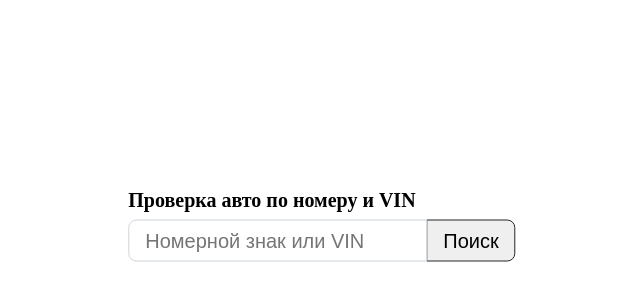
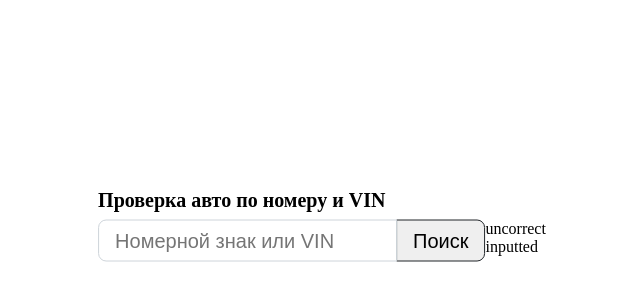
Before and after one commit to KostiantynPolishko2/baza-gai, a React (Create React App) app: page / in a window 1280 px wide. Shown: the part 288-588 px from the top of the page, without its empty margins (318-958 px from the left). Built offline with nearby package versions, Linux system fonts and the light colour scheme.

Commit message:
6 Make object for useState

```diff
--- a/src/components/FormSearch/FormSearch.tsx
+++ b/src/components/FormSearch/FormSearch.tsx
@@ -1,13 +1,13 @@
 import React, { FC, useState } from 'react';
 import './FormSearch.css';
 import * as form from './FormSearch.styled';
-import { getDigits} from './Functions';
+import { getDigits } from './Functions';
 
 interface FormSearchProps {}
 
 const FormSearch: FC<FormSearchProps> = () => {
 
-   const [digits, setDigits] = useState('');
+   const [digits, setDigits] = useState({_digits: '', _state: false});
 
    return (
       <form.FormSearchWrapper>
@@ -15,7 +15,8 @@ const FormSearch: FC<FormSearchProps> = () => {
            <h3 style={{fontSize: 1.25 + 'rem'}}>Проверка авто по номеру и VIN</h3>
            <form.Input>
               <form.InputSearch  className='form-search'/>
-              <form.InputBtn onClick={getDigits}>Поиск</form.InputBtn>
+              <form.InputBtn onClick={e => setDigits(getDigits(e))}>Поиск</form.InputBtn>
+              <p>{digits._state? digits._digits : 'uncorrect inputted'}</p>
            </form.Input>
          </div>
       </form.FormSearchWrapper>
--- a/src/components/FormSearch/Functions.tsx
+++ b/src/components/FormSearch/Functions.tsx
@@ -1,4 +1,4 @@
-import React from 'react';
+import React, { useState } from 'react';
 
 const isDigits = (digits: string): boolean => {
     const regex = /\b[A-Z]{2}\d{4}[A-Z]{2}\b/i;
@@ -7,18 +7,24 @@ const isDigits = (digits: string): boolean => {
 
 const spaceLetterDigits = (digits: string ): string => {
     return digits.slice(0, 2) + ' ' + digits.slice(2, 6) + ' ' + digits.slice(6, 8);
- }
+}
 
-export const getDigits = (e: React.FormEvent<HTMLElement>):void => {
+interface CarNumber {
+    _digits: string,
+    _state: boolean,
+}
 
-    let _digits: string = (e.currentTarget.previousElementSibling as HTMLInputElement).value.replace(/\s/g, '');
-    (e.currentTarget.previousElementSibling as HTMLInputElement).value = '';
+export const getDigits = (e?: React.FormEvent<HTMLElement>): CarNumber => {
+
+    let _digits: string = (e?.currentTarget.previousElementSibling as HTMLInputElement).value.replace(/\s/g, '');
+    (e?.currentTarget.previousElementSibling as HTMLInputElement).value = '';
     _digits = _digits.replace(/[a-z]/gi, x => x.toUpperCase());
 
     if(isDigits(_digits)){
-       (e.currentTarget.previousElementSibling as HTMLInputElement).value = spaceLetterDigits(_digits);
+       (e?.currentTarget.previousElementSibling as HTMLInputElement).value = spaceLetterDigits(_digits);
+       return {_digits, _state:true};
     }
     else {
-       console.log('throw error', _digits);
+       return {_digits:'', _state:false};
     }
  }
```
